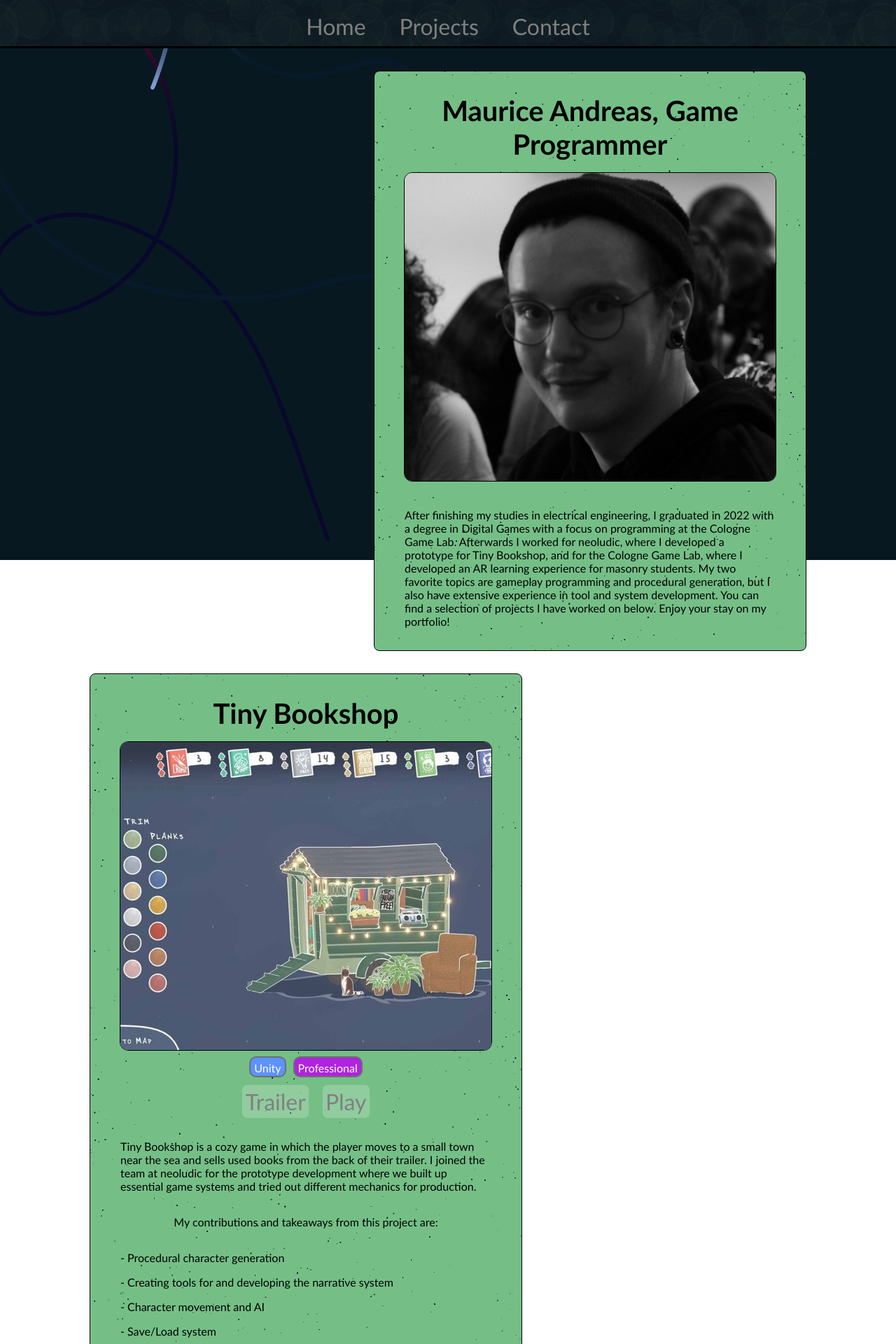
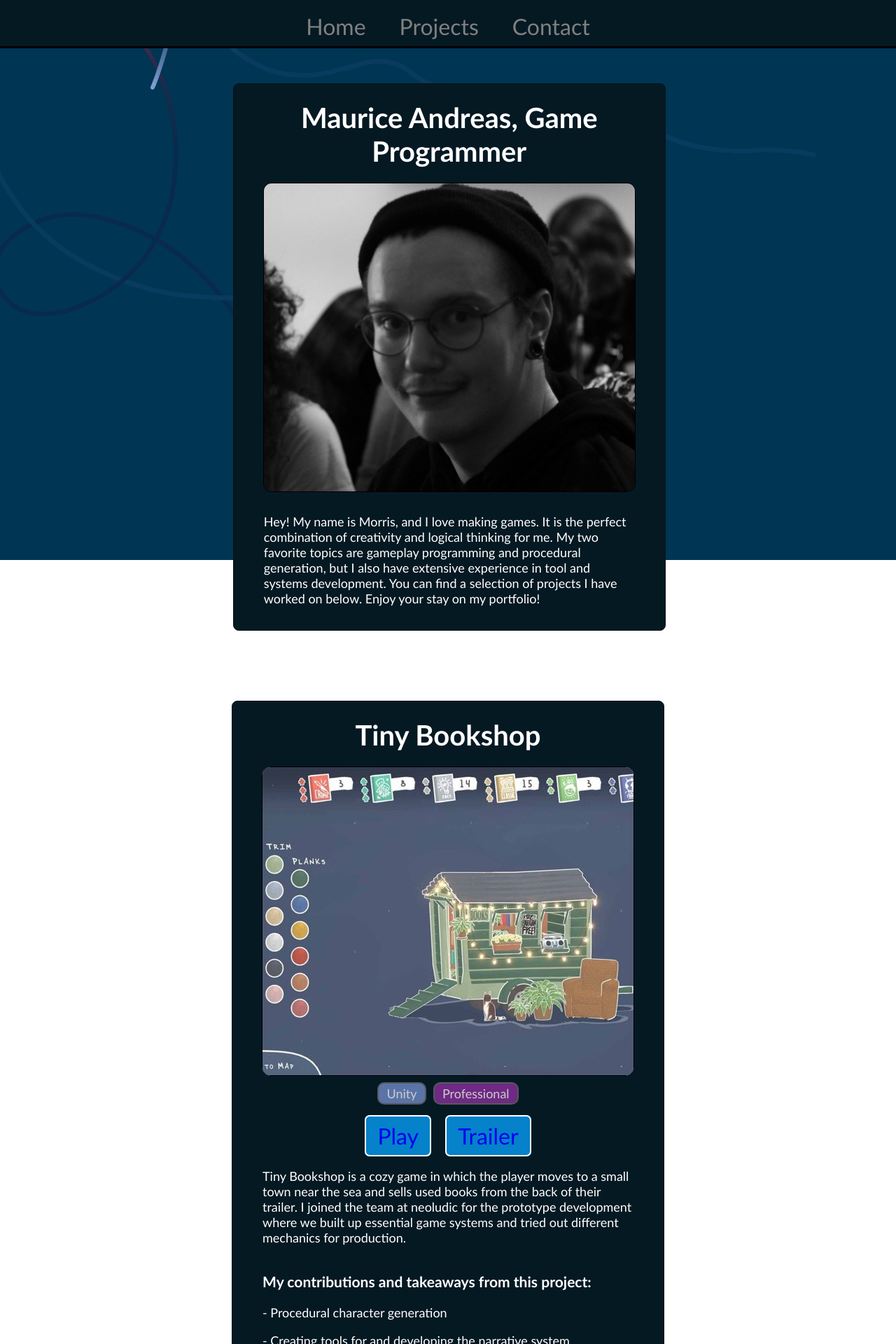
Before and after one commit to BorrisMitM/MorrisPage, a Vue app: page / in a window 1280 px wide. Shown: the top 1920 px of the page at 70% size. Built offline with nearby package versions, Linux system fonts and the light colour scheme.

Commit message:
color and layout adjustments

```diff
--- a/src/App.vue
+++ b/src/App.vue
@@ -20,11 +20,13 @@ export default {
 #app {
   font-family:'Trebuchet MS', 'Lucida Sans Unicode', 'Lucida Grande', 'Lucida Sans', Arial, sans-serif;
   font-display: auto;
+  font-size: large;
   -webkit-font-smoothing: antialiased;
   -moz-osx-font-smoothing: grayscale;
   text-align: center;
-  color: #000000;
+  color: #ffffff;
   //background-color: rgb(255, 250, 199);
   //background-image: url("@/assets/Background.png");
+  //color scheme: https://coolors.co/palette/00a6fb-0582ca-006494-003554-051923
 }
 </style>
--- a/src/components/AppFooter.vue
+++ b/src/components/AppFooter.vue
@@ -28,7 +28,8 @@ footer{
   margin-top: 50px;
   padding-top: 30px;
   padding-bottom: 5px;
-  background-image: url("@/assets/Panel.png");
+  //background-image: url("@/assets/Panel.png");
+  background-color: #051923;
   background-size: contain;
   border: 1px solid black;
 }
--- a/src/components/AppHeader.vue
+++ b/src/components/AppHeader.vue
@@ -24,7 +24,8 @@ header {
 
   padding: .5rem 0rem;
   //background-color: rgba(128,128,128,0.7);
-  background-image: url("@/assets/Header2.png");
+  //background-image: url("@/assets/Header2.png");
+  background-color: #051923;
   background-size: contain;
 }
 
@@ -51,6 +52,7 @@ nav {
   }
   div:hover a:hover {
     text-decoration: underline;
+    text-decoration-color: #00A6FB;
     color: white;
   }
   div a:visited {
--- a/src/data/projects.js
+++ b/src/data/projects.js
@@ -5,7 +5,7 @@ export default [
     image: 'Morris.jpeg',
     trailer: '',
     link: '',
-    summary: 'After finishing my studies in electrical engineering, I graduated in 2022 with a degree in Digital Games with a focus on programming at the Cologne Game Lab. Afterwards I worked for neoludic, where I developed a prototype for Tiny Bookshop, and for the Cologne Game Lab, where I developed an AR learning experience for masonry students. My two favorite topics are gameplay programming and procedural generation, but I also have extensive experience in tool and system development. You can find a selection of projects I have worked on below. Enjoy your stay on my portfolio!',
+    summary: 'Hey! My name is Morris, and I love making games. It is the perfect combination of creativity and logical thinking for me. My two favorite topics are gameplay programming and procedural generation, but I also have extensive experience in tool and systems development. You can find a selection of projects I have worked on below. Enjoy your stay on my portfolio!',
     tags: '',
     contributions: ''
   },
@@ -45,9 +45,9 @@ export default [
     image: 'TrinityTactics2.png',
     trailer: 'https://www.youtube.com/watch?v=Pkf2NudyDTQ',
     link: 'https://kawanka.itch.io/trinity-tactics',
-    summary: 'Trinity Tactics is a small turn-based, multiplayer tactics game that I developed together with my friend Florian Erhard. The twist is that turns play out at the same time for both players and that you can adjust the stats of your units on the fly.',
+    summary: 'Trinity Tactics is a turn-based, multiplayer tactics game that I developed together with my friend Florian Erhard. The twist is that turns play out at the same time for both players and that you can adjust the stats of your units on the fly.',
     tags: ['Unity', 'WebGL', 'Released', 'Hobby'],
-    contributions: ['Multiplayer using Photon', 'Gamestate machine', 'The terrain generation was my bachelor thesis and combines different approaches like graph grammars, perlin noise and cellular automata.', 'Tried out a way of balancing maps by evaluating the generated map and dividing spawn areas for players based on the evaluation.']
+    contributions: ['Multiplayer using Photon', 'Gamestate machine', 'The terrain generation was part of my bachelor thesis and layers different methods like graph grammars, perlin noise and cellular automata.', 'Tried out a way of balancing maps by evaluating the generated map and dividing spawn areas for players based on the evaluation.']
   },
   {
     name: 'Mülheim Illustriert',
--- a/src/views/Home.vue
+++ b/src/views/Home.vue
@@ -11,12 +11,12 @@
         </div>
       </div>
       <div class="linkContainer" v-if="project.trailer||project.link">
+        <a class="link" v-if="project.link" :href="project.link" target="_blank">Play</a>
         <a class="link" v-if="project.trailer" :href="project.trailer" target="_blank">Trailer</a>
-        <a class="link" v-if="project.link" :href="project.link" target="_blank">Play</a>
       </div>
       <p class="projectText"><br>{{ project.summary }}</p>
-      <p v-if="project.contributions" class="projectText">My contributions and takeaways from this project are:</p>
       <div class="contributionContainer">
+        <h3 v-if="project.contributions" class="contributionHeader">My contributions and takeaways from this project:</h3>
         <div v-for="contribution in project.contributions"  v-bind:key="contribution" class="contribution">
           <p>-  {{ contribution }}</p>
         </div>
@@ -47,14 +47,14 @@ export default {
       p.setup = () => {
         canvas = p.createCanvas(p.windowWidth, p.windowHeight);
         canvas.parent('canvas-container'); // set the parent element of the canvas
-        p.background('#0D1821'); // set background color to white
+        p.background('#003554'); // set background color to white
         lineFollowers[0] = new LineFollower(3, 6, '#FF0733 ', 0, 70, 900, 0.001, -0.0006);
         lineFollowers[1] = new LineFollower(3, 6, '#809BCE', 1.233, 120, 600, 0.001, 0.0005);
         lineFollowers[2] = new LineFollower(2, 6, '#75BF87', 12.3344, 30, 400, 0.009, 0.002);
       };
 
       p.draw = () => {
-        p.background('#0D18210f');
+        p.background('#0035540f');
 
         lineFollowers.forEach(function(lineFollower){
           lineFollower.update();
@@ -118,25 +118,29 @@ canvas {
   top:0;
   left:0;
   z-index: -1;
-  background-color: #0D1821;
+  background-color: #003554;
 }
 .wrapper {
-  display:flex;
-  flex-direction: column;
-  margin: 0 auto;
+  display: flex;
+  flex-flow: row wrap;
+  justify-content: space-around;
+  align-items: flex-start;
   margin-left: 10%;
   margin-right: 10%;
+  margin-top: 50px;
 }
 
 .project {
   border: 1px solid;
   border-radius: .5rem;
+  border-color: #091116;
   padding: 1rem;
-  margin-top: 2rem;
   width: 40%;
   min-width: 584px;
-  background-image: url("@/assets/Panel.png");
+  //background-image: url("@/assets/Background.png");
+  background-color: #051923;
   scroll-margin-top: 90px;
+  margin-bottom: 100px;
   img {
     float: center;
     max-width: 100%;
@@ -147,11 +151,10 @@ canvas {
   }
 }
 
-.project:nth-child(odd) {
-  align-self: flex-end;
-}
-.project:nth-child(even) {
-  align-self: flex-start;
+.project:first-child{
+  width: 40%;
+  margin-right: 20%;
+  margin-left: 20%;
 }
 
 @media (max-width: 790px) {
@@ -160,18 +163,29 @@ canvas {
     min-width: auto;
     width: auto;
   }
+  .project:first-child {
+    align-self: stretch;
+    min-width: auto;
+    width: 100%;
+    margin-right: 0%;
+    margin-left: 0%;
+  }
 }
 .projectTitle {
   font-weight: bold;
   font-size: 2.5rem;
-  margin: 1rem 0;
+  margin: 0.5rem 0 1.3rem 0;
   overflow: break-word;
 }
-
+.contributionHeader {
+  text-align: left;
+  max-width: 530px;
+}
 .projectText {
   text-align: left;
   max-width: 530px;
   display: inline-block;
+  margin-top: 5px;
 }
 .tagContainer{
   margin: auto;
@@ -180,9 +194,13 @@ canvas {
 .tag{
   width: fit-content;
   height: 1rem;
-  padding: 5px;
+  padding-top: 0.2rem;
+  padding-bottom: 0.6rem;
+  padding-left: 0.7rem;
+  padding-right: 0.7rem;
   margin: 5px;
   display: inline-flex;
+  filter:saturate(60%) brightness(80%);
 }
 .tagBorder{
   color:  rgb(255, 255, 255);
@@ -225,23 +243,24 @@ canvas {
 }
 
 .linkContainer{
-  margin-top: 10px;
+  margin-top: 20px;
 }
 .link{
   margin: 0 10px;
-  padding: 4px;
+  padding: 0.5rem 1rem;
   block-size: auto;
   font-size: xx-large;
   text-decoration: none;
-  color: grey;
-  background-color: rgba(255, 255, 255, 0.2);
+  background-color: #0582CA;
   border-radius: 7px;
+  border: 2px solid #ffffff;
 }
 .link:hover {
   text-decoration: underline;
+  background-color: #00A6FB;
   color: white !important;
 }
 .link:visited {
-  color: grey;
+  color: #ffffff;
 }
 </style>
```
